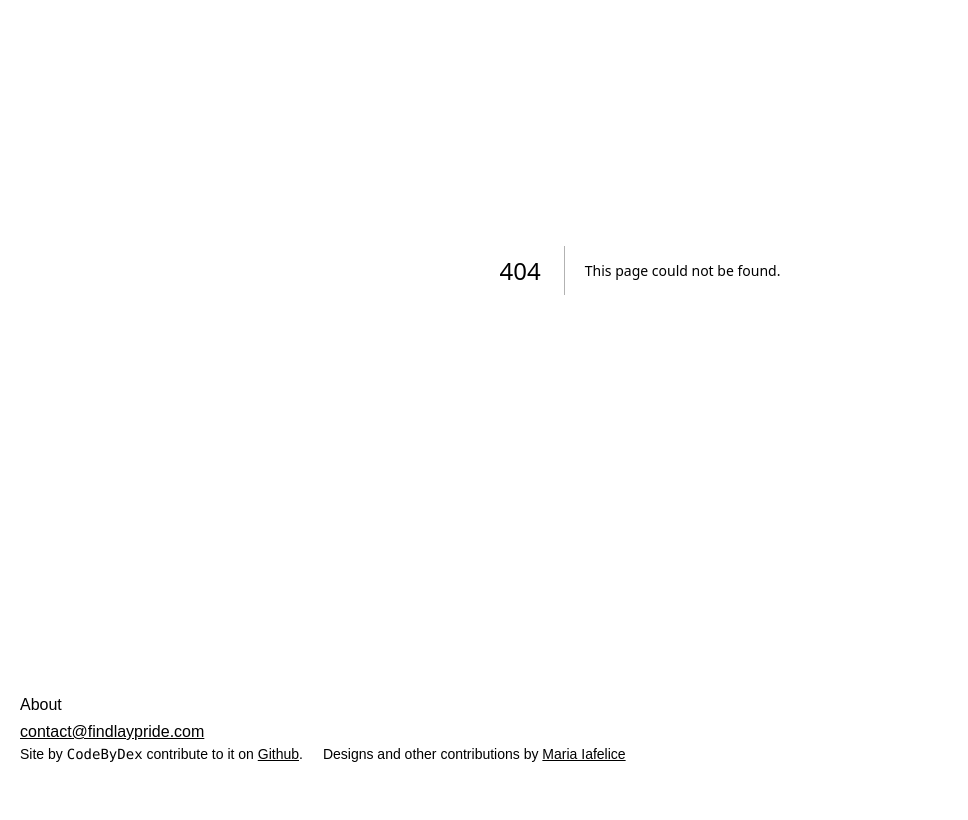
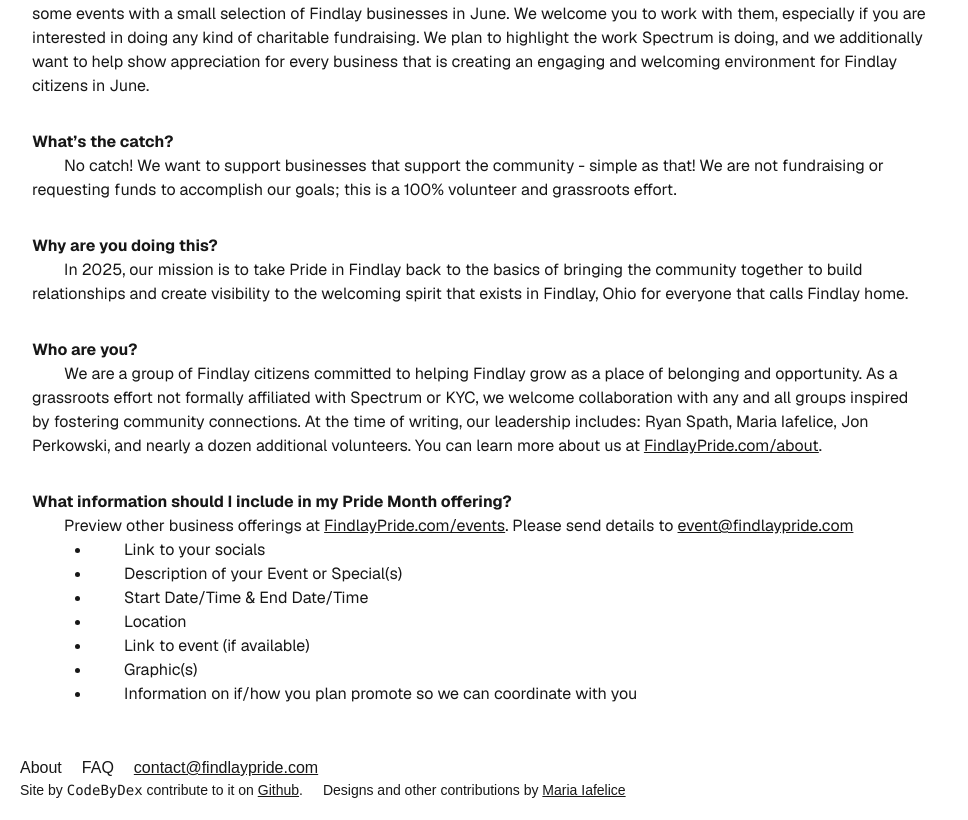
Before and after one commit to CodeByDex/findlay-pride-web, a Next.js app: page /faq in a window 1280 px wide. Before the commit this address had no page. Shown: the part 220-1040 px from the top of the page, without its empty margins (0-968 px from the left). Before the commit the page ends 1004 px from the top, so only its background shows below. Built offline with nearby package versions, Linux system fonts and the light colour scheme.

Commit message:
added FAQ

```diff
--- /dev/null
+++ b/app/faq/page.tsx
@@ -0,0 +1,47 @@
+import './styles.css';
+import Link from 'next/link';
+
+export default function Home() {
+    return (
+        <main className="justify-items-center sm:max-w-5/6 md:max-w-3/4 gap-16  font-[family-name:var(--font-geist-sans)]">
+            <div className="flex flex-col gap-[32px] row-start-2 items-center sm:items-start">
+                <h2 className="text-lg text-center min-w-full">Frequently Asked Questions</h2>
+                {/* <div>
+                    <div className='question'></div>
+                    <div className='response'></div>
+                </div> */}
+                <div>
+                    <div className='question'>I thought LGBTQ+ Spectrum of Findlay (Spectrum) and/or Kaleidoscope Youth Center (KYC) planned Pride in Findlay? </div>
+                    <div className='response'>Spectrum (and now/soon to be KYC) has historically led the effort for Pride events in Findlay, and they are still planning some events with a small selection of Findlay businesses in June. We welcome you to work with them, especially if you are interested in doing any kind of charitable fundraising.  We plan to highlight the work Spectrum is doing, and we additionally want to help show appreciation for every business that is creating an engaging and welcoming environment for Findlay citizens in June.</div>
+                </div>
+                <div>
+                    <div className='question'>What’s the catch?</div>
+                    <div className='response'>No catch! We want to support businesses that support the community - simple as that! We are not fundraising or requesting funds to accomplish our goals; this is a 100% volunteer and grassroots effort.</div>
+                </div>
+                <div>
+                    <div className='question'>Why are you doing this?</div>
+                    <div className='response'>In 2025, our mission is to take Pride in Findlay back to the basics of bringing the community together to build relationships and create visibility to the welcoming spirit that exists in Findlay, Ohio for everyone that calls Findlay home.</div>
+                </div>
+                <div>
+                    <div className='question'>Who are you?</div>
+                    <div className='response'>We are a group of Findlay citizens committed to helping Findlay grow as a place of belonging and opportunity. As a grassroots effort not formally affiliated with Spectrum or KYC, we welcome collaboration with any and all groups inspired by fostering community connections. At the time of writing, our leadership includes: Ryan Spath, Maria Iafelice, Jon Perkowski, and nearly a dozen additional volunteers.  You can learn more about us at <Link href="/about" className='underline'>FindlayPride.com/about</Link>.</div>
+                </div>
+                <div>
+                    <div className='question'>What information should I include in my Pride Month offering?</div>
+                    <div className='response'><p>Preview other business offerings at <Link href="/events" className='underline'>FindlayPride.com/events</Link>. Please send details to <Link href="mailto:event@findlaypride.com" className='underline'>event@findlaypride.com</Link>
+                            <ul className='list-disc pl-15'>
+                                <li>Link to your socials</li>
+                                <li>Description of your Event or Special(s)</li>
+                                <li>Start Date/Time & End Date/Time</li>
+                                <li>Location</li>
+                                <li>Link to event (if available)</li>
+                                <li>Graphic(s)</li>
+                                <li>Information on if/how you plan promote so we can coordinate with you</li>
+                            </ul>
+                        </p>
+                    </div>
+                </div>
+            </div>
+        </main>
+    )
+}
--- /dev/null
+++ b/app/faq/styles.css
@@ -0,0 +1,7 @@
+.response {
+    text-indent: 2em;
+}
+
+.question {
+    font-weight: bold;
+}
--- a/app/layout.tsx
+++ b/app/layout.tsx
@@ -80,27 +80,28 @@ export default function RootLayout({
         </header>
         {children}
         <footer className="p-5">
-          <div className="flex items-center">
-            <div><Link href="/about">About</Link></div>
-            <div className="ml-5">
+          <div className="flex items-center gap-5">
+            <div className="">
               <Link href="https://www.facebook.com/FindlayPride" >
                 <Image src={fbLogo} alt="facebook" width={30} height={30} className="rounded-full" />
               </Link>
             </div>
-            <div className="ml-5">
+            <div className="">
               <Link href="https://bsky.app/profile/findlaypride.com" >
                 <Image src={bsLogo} alt="bluesky" width={30} height={30} className="rounded-full" />
               </Link>
             </div>
           </div>
-          <div>
+          <div className="flex items-center gap-5">
+            <div><Link href="/about">About</Link></div>
+            <div><Link href="/faq">FAQ</Link></div>
             <div><Link href="mailto:contact@findlaypride.com" className="underline">contact@findlaypride.com</Link></div>
           </div>
-          <div className="flex items-center">
-            <div className="text-sm">
+          <div className="flex items-center gap-5 text-sm">
+            <div className="">
               Site by <code>CodeByDex</code> contribute to it on <Link href="https://github.com/CodeByDex/findlay-pride-web" className="underline">Github</Link>.
             </div>
-            <div className="ml-5 text-sm">
+            <div className="">
               Designs and other contributions by <Link href="https://www.meiafelice.com/" className="underline">Maria Iafelice</Link>
             </div>
           </div>
```
